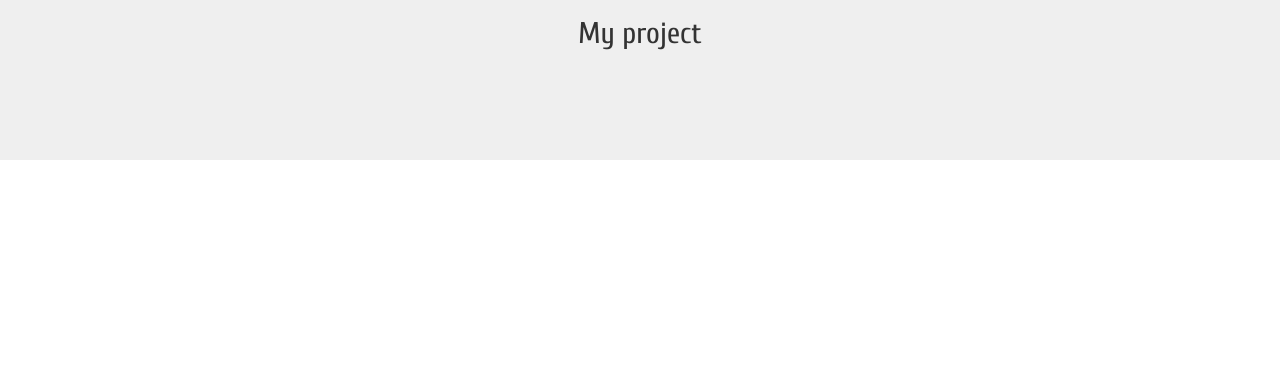
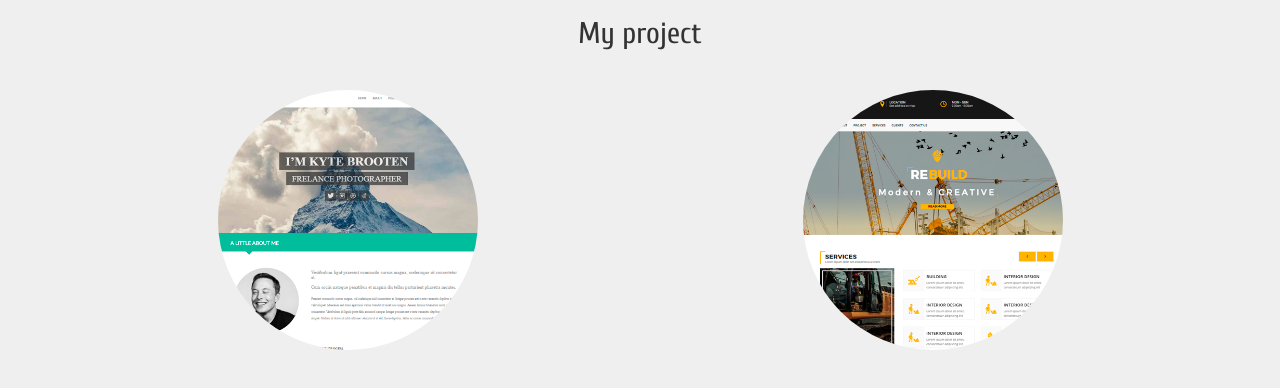
Before and after one commit to ak-user/myPortfolio, a website: page src/index.html in a window 1280 px wide. Shown: the part 712-1100 px from the top of the page. Before the commit the page ends 872 px from the top, so only its background shows below. Drawn offline with nearby package versions, Linux system fonts and the light colour scheme; files that its build step writes are made by us from their sources; files whose address does not match are found by name.

Commit message:
add my project

```diff
--- a/src/css/style.less
+++ b/src/css/style.less
@@ -28,7 +28,6 @@ html, body {
     transform: rotateY( 360deg );
     transition: 2s ease-out;
     transform-style: preserve-3d;
-    background: url("../images/back.jpg");
   }
 }
 
--- a/src/index.html
+++ b/src/index.html
@@ -64,6 +64,10 @@
                 <div class="col-xs-12">
                     <h2 class="name">My project</h2>
                 </div>
+                <div class="col-sm-6 col-xs-12">
+                    <a href="#"><img class="img-circle" src="/images/project__one.png" alt=""></a></div>
+                <div class="col-sm-6 col-xs-12">
+                    <a href="#"><img class="img-circle" src="/images/project__two.png" alt=""></a></div>
             </div>
         </div>
     </main>
```
Also changed, not shown: src/images/project__one.png (added), src/images/project__two.png (added).
